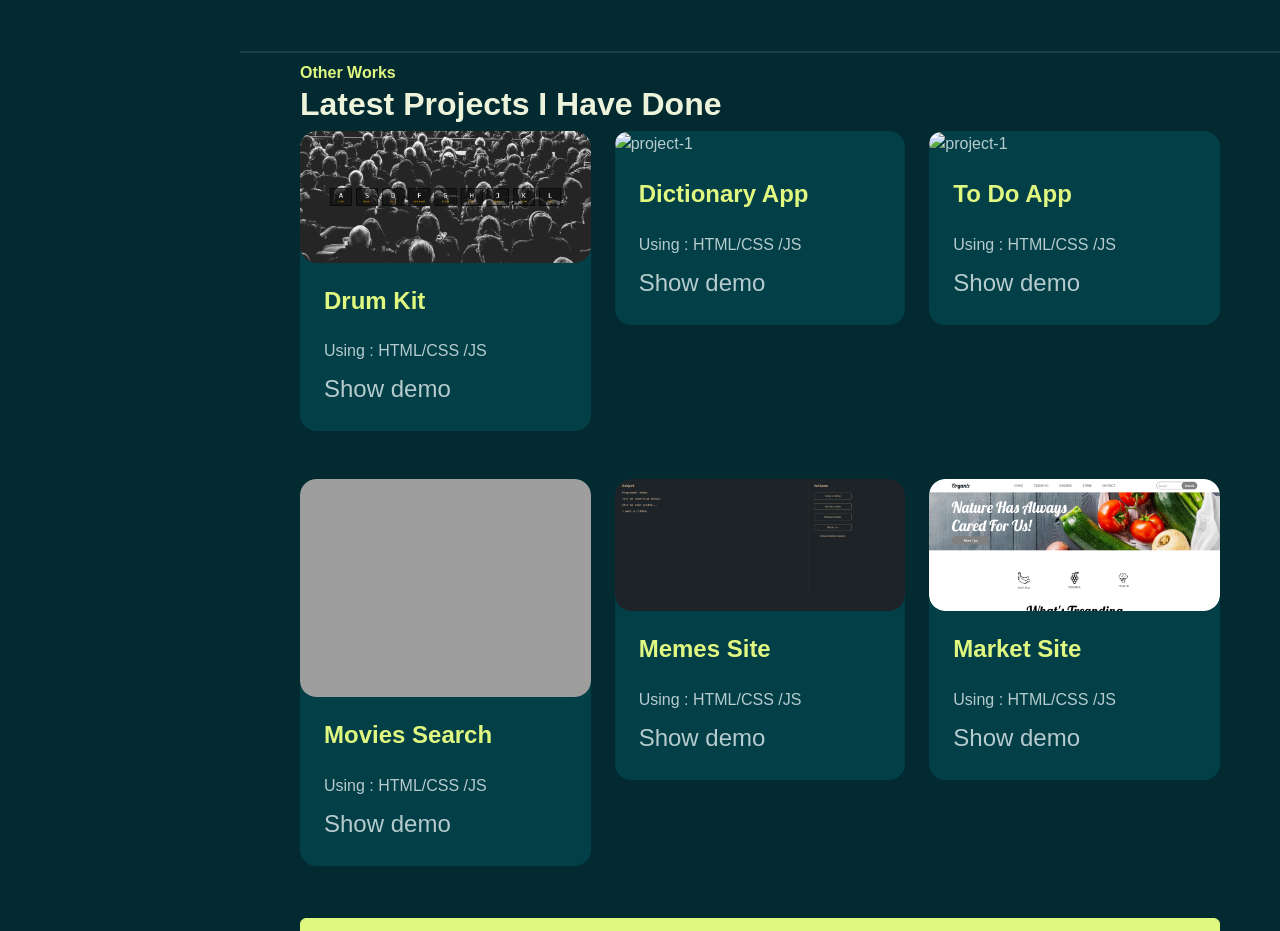
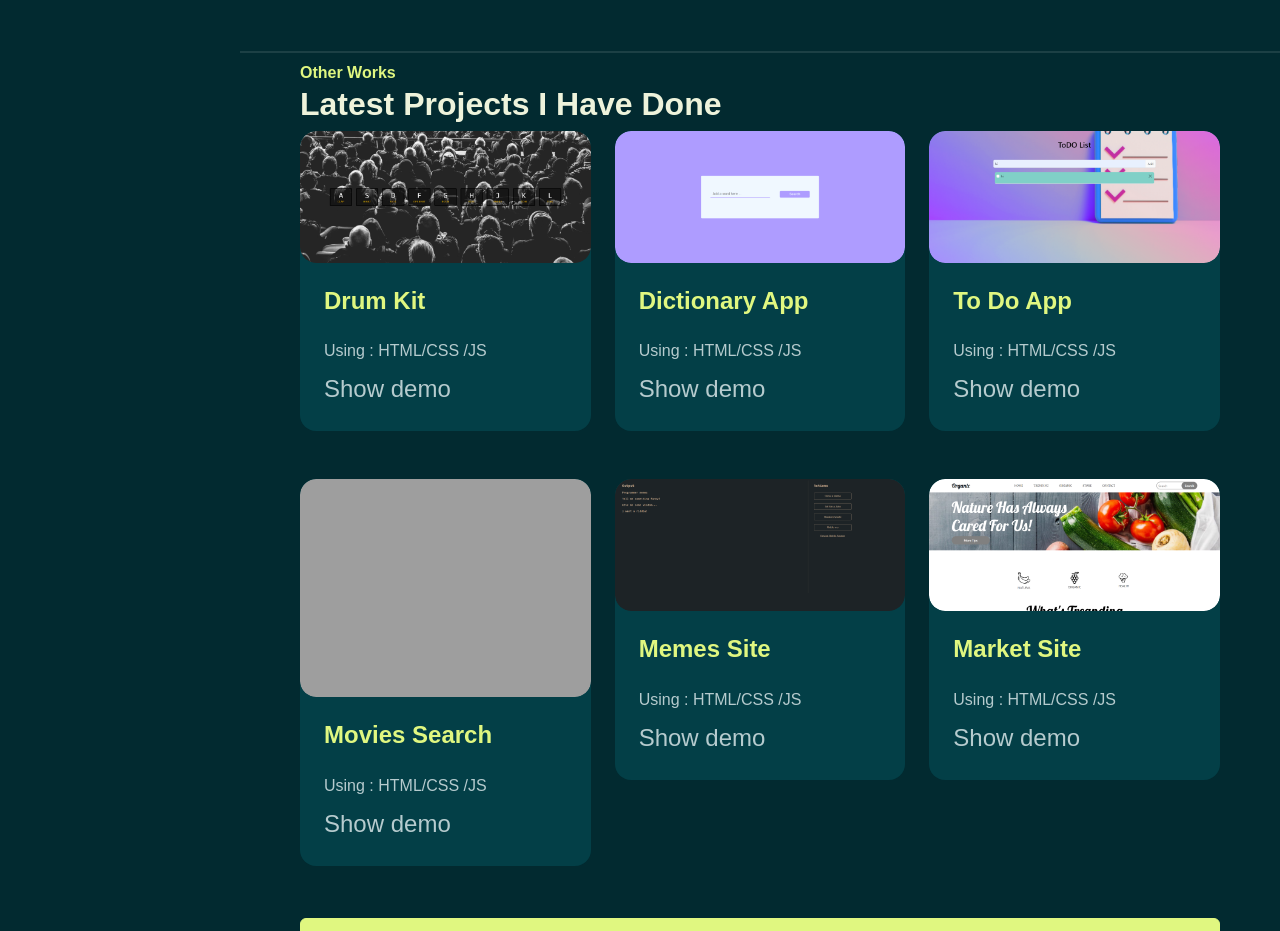
Before and after one commit to Kamal-Alloush/my-portfolio, a plain HTML site: page index.html in a window 1280 px wide. Shown: the part 3400-4331 px from the top of the page. Drawn offline with nearby package versions, Linux system fonts and the light colour scheme; the site is published under a folder, as on GitHub Pages, so addresses that start at the root find nothing; a web font is replaced by a local one.

Commit message:
Update index.html

```diff
--- a/index.html
+++ b/index.html
@@ -298,7 +298,7 @@
           <div class="col-md-4" data-aos="fade-up" data-aos-delay="300">
             <div class="card-custom rounded-4 bg-base shadow-effect">
               <div class="card-custom-image rounded-4">
-                <img src="/assets/photos/Dictionary App.png" alt="project-1" class="img-flouid rounded-4" />
+                <img src="assets/photos/Dictionary App.png" alt="project-1" class="img-flouid rounded-4" />
               </div>
               <div class="card-custom-content p-4">
                 <h4 class="text-brand mb-2">Dictionary App</h4>
@@ -313,7 +313,7 @@
           <div class="col-md-4" data-aos="fade-up" data-aos-delay="600">
             <div class="card-custom rounded-4 bg-base shadow-effect">
               <div class="card-custom-image rounded-4">
-                <img src="/assets/photos/To do list.png" alt="project-1" class="img-flouid rounded-4" />
+                <img src="assets/photos/To do list.png" alt="project-1" class="img-flouid rounded-4" />
               </div>
               <div class="card-custom-content p-4">
                 <h4 class="text-brand mb-2">To Do App</h4>
```
